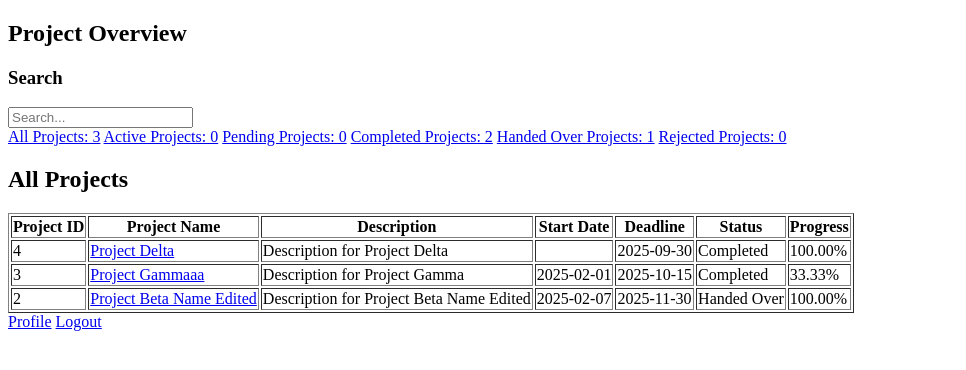
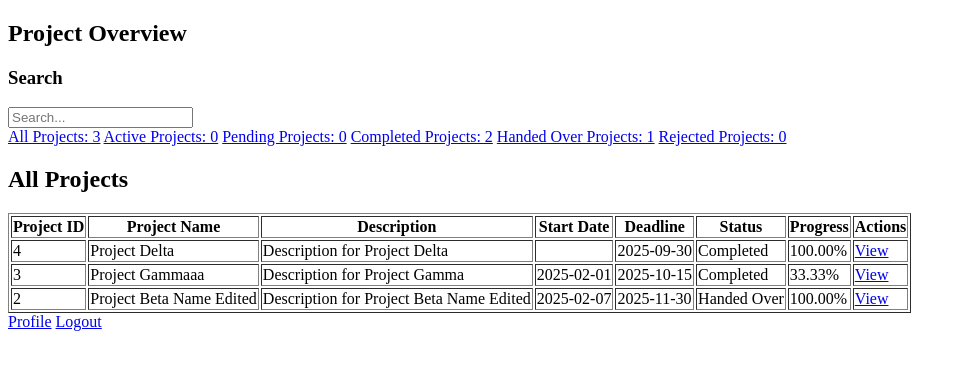
Before and after one commit to assadullaalgalib/TeamSync, a PHP site: page /controller/client-dashboard-controller.php in a window 1280 px wide. Shown: the part 98-468 px from the top of the page, without its empty margins (0-966 px from the left). Run offline with PHP 8.4, Linux system fonts and the light colour scheme; the visitor is signed in with stand-in values (Sample User, id 1); data comes from the database, SQL or seed files in the repository.

Commit message:
added client dashboard action

```diff
--- a/view/client-dashboard.php
+++ b/view/client-dashboard.php
@@ -45,18 +45,20 @@
                     <th>Deadline</th>
                     <th>Status</th>
                     <th>Progress</th>
+                    <th>Actions</th>
                 </tr>
             </thead>
             <tbody>
                 <?php foreach ($projects as $project) { ?>
                 <tr>
                     <td><?php echo $project['project_id']; ?></td>
-                    <td><a href="../controller/client-project-controller.php?action=view&project_id=<?php echo $project['project_id']; ?>"><?php echo $project['name']; ?></a>
+                    <td><?php echo $project['name']; ?></a>
                     <td><?php echo $project['description']; ?></td>
                     <td><?php echo $project['start_date']; ?></td>
                     <td><?php echo $project['deadline']; ?></td>
                     <td><?php echo $project['status']; ?></td>
                     <td><?php echo $project['progress']; ?>%</td>
+                    <td><a href="../controller/client-project-controller.php?action=view&project_id=<?php echo $project['project_id']; ?>">View</a></td>
                 </tr>
                 <?php } ?>
             </tbody>
```
